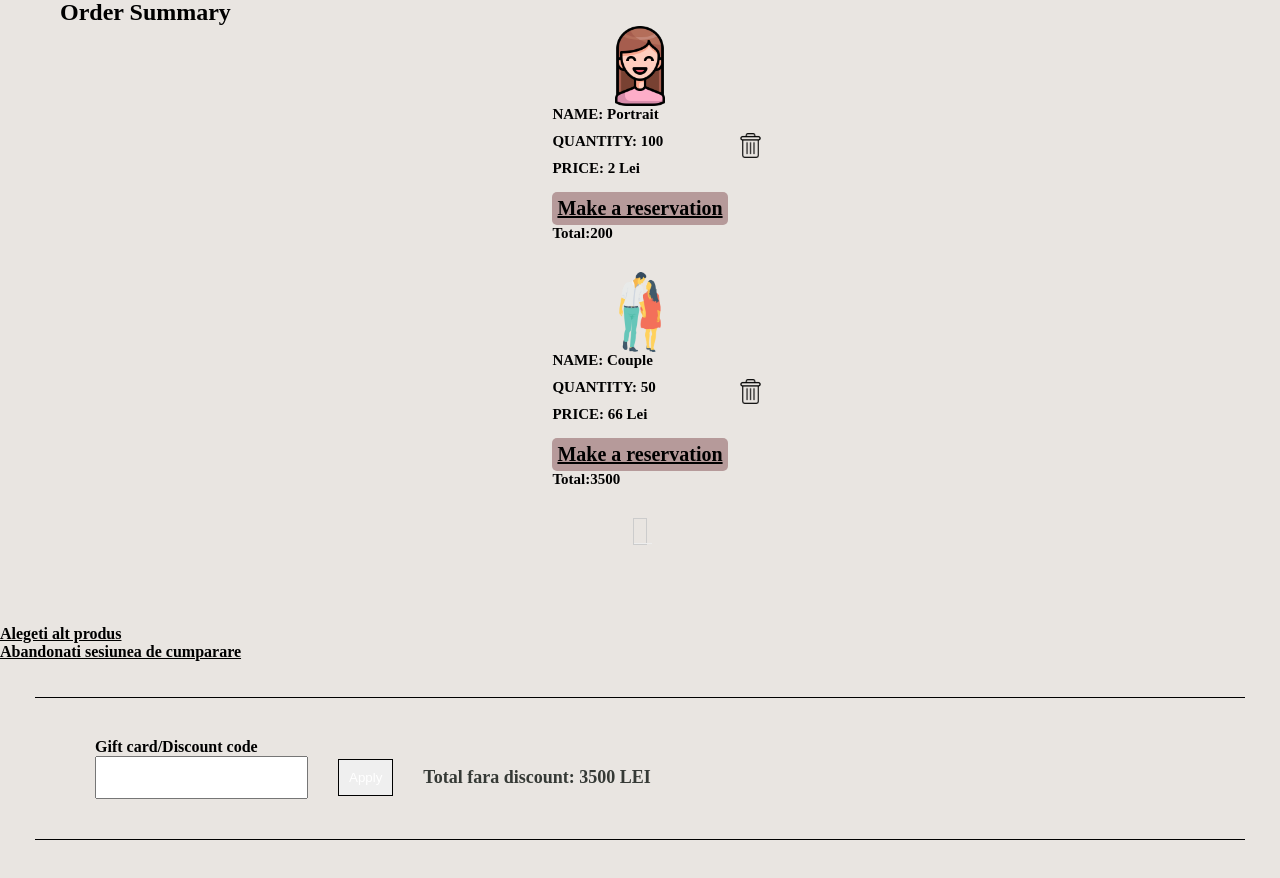
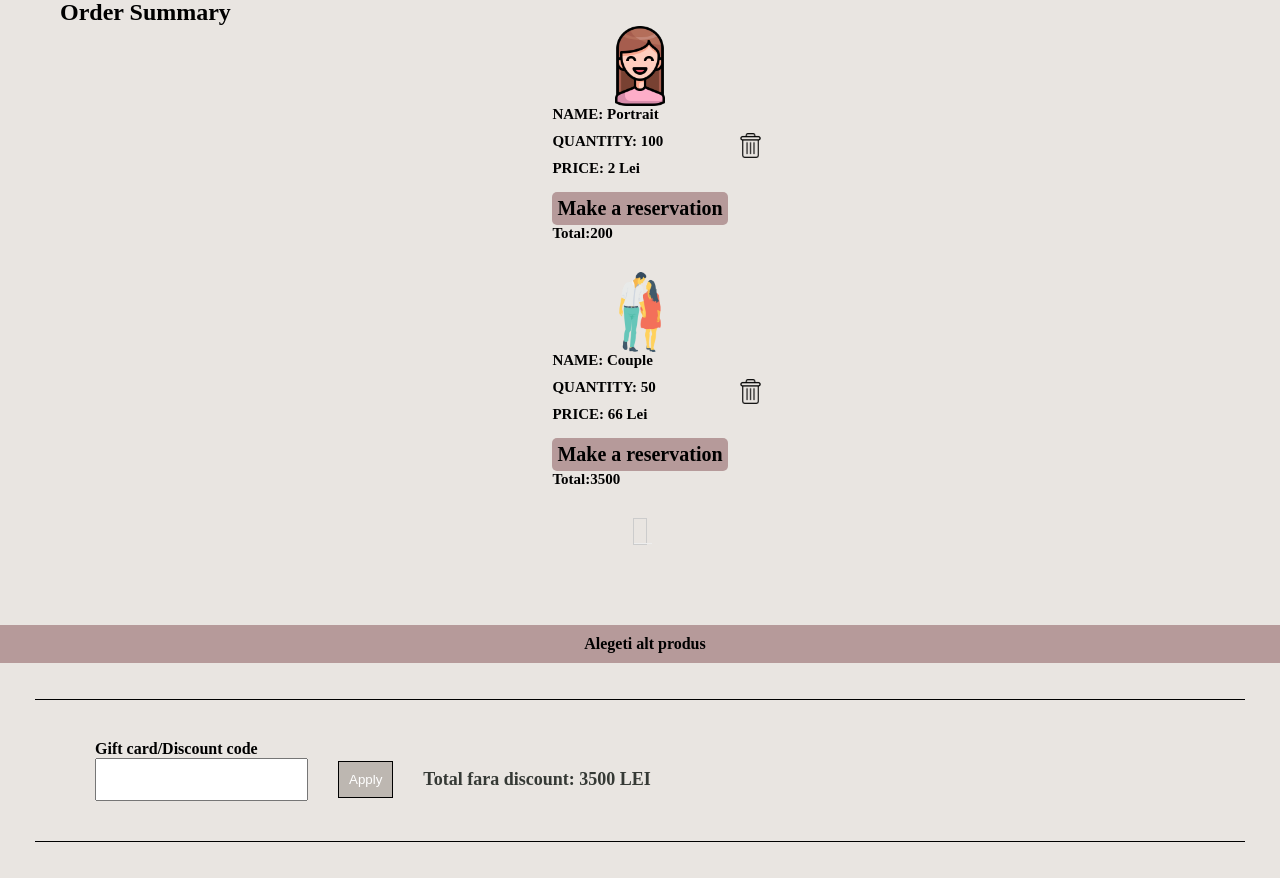
Before and after one commit to RaresLiscan/licenta, a PHP site: page /Cos.php in a window 1280 px wide. Shown: the part 120-998 px from the top of the page. Before the commit the page ends 960 px from the top, so only its background shows below. Run offline with PHP 8.4, Linux system fonts and the light colour scheme; a user stored in the database is signed in; data comes from the database, SQL or seed files in the repository.

Commit message:
Last commit

```diff
--- a/Cos.php
+++ b/Cos.php
@@ -158,8 +158,8 @@
                         </div>
                     </div>
                 </div>
-                <div><a href="Services.php" style="color:black;">Alegeti alt produs</a></div>
-                <div><a href="logout.php" style="color:black;">Abandonati sesiunea de cumparare</a></div>
+                <div class="mass-cos-control"><a href="Services.php" style="color:black;">Alegeti alt produs</a>
+                </div>
                 <div class="wrappercos">
                     <form action="" method="post">
                         <div class="discount-token">
--- a/style.css
+++ b/style.css
@@ -1316,10 +1316,11 @@
 .btn-outline {
     padding: 10px;
     border: 1px solid black;
+    background:#BDB7B1;
     color: white;
 }
 .btn-outline:hover{
-    background:#BDB7B1;
+    background-color: #353935;
     color:white;
 }
 .total{
@@ -1796,6 +1797,9 @@
     background-color: #8b7070;
 }
 
+.rezerv a {
+    text-decoration: none;
+}
 .trash {
     float: right;
     position: relative;
@@ -1810,3 +1814,14 @@
 .texthome {
     font-size: 25px;
 }
+
+.mass-cos-control {
+    background-color:#B69A9A;
+    padding: 10px 0px 10px 10px;
+    display: flex;
+    justify-content: center;
+}
+
+.mass-cos-control a {
+    text-decoration: none;
+}
```
